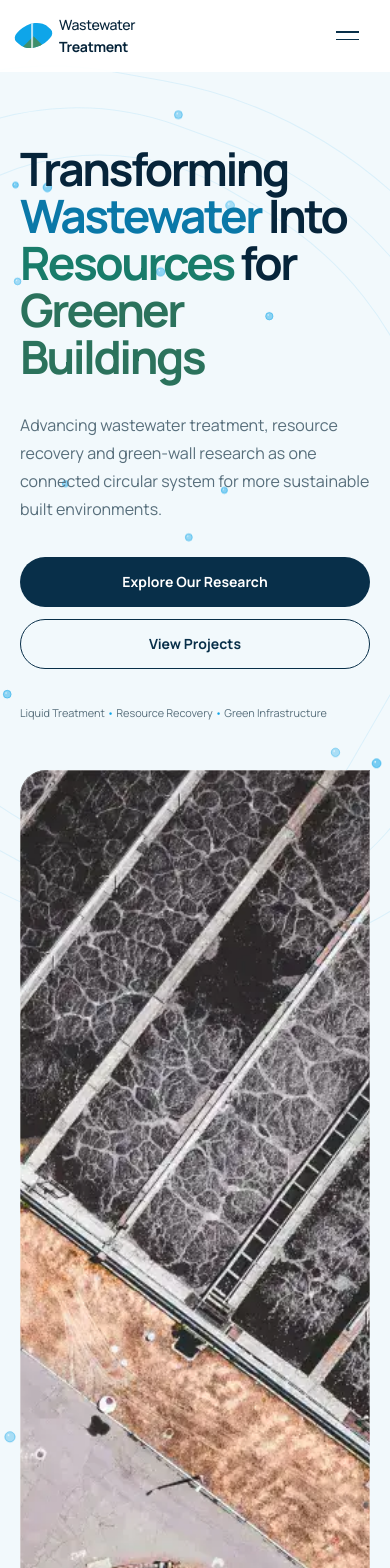
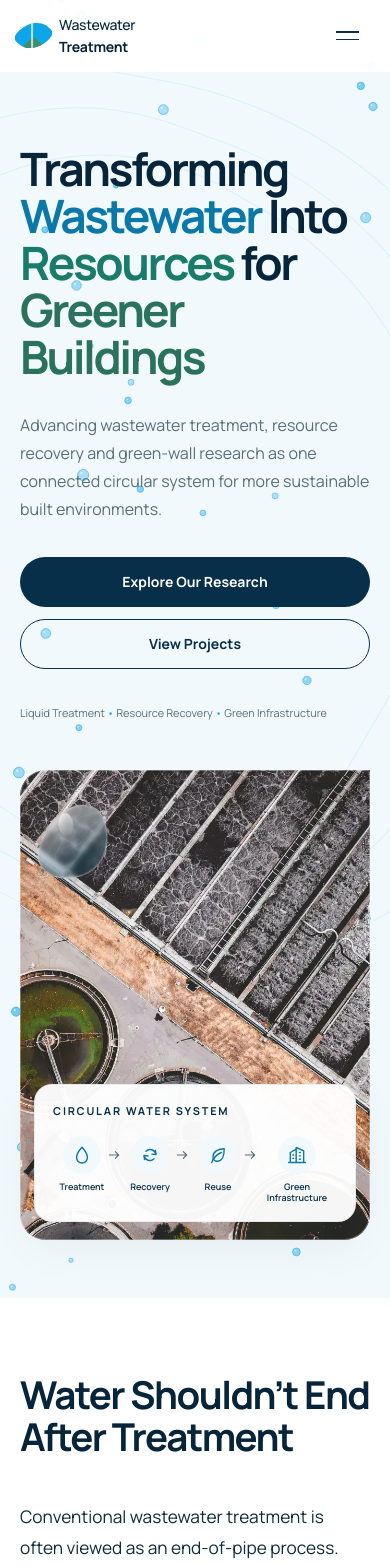
Before and after one commit to xuen00915/wastewater, a React (Vite) app: page / in a window 390 px wide. Shown: the top 1568 px of the page. Built offline with nearby package versions, Linux system fonts and the light colour scheme.

Commit message:
style: refine hero water droplet and ripple layer

```diff
--- a/src/components/interactive-sections.css
+++ b/src/components/interactive-sections.css
@@ -31,7 +31,16 @@
 .hero__visual { position: relative; align-self: stretch; min-height: 610px; }
 .hero__visual > .media { height: 100%; border-radius: var(--radius-media) 0 var(--radius-media) var(--radius-media); }
 .hero__visual > .media::after { position: absolute; inset: 0; border: 1px solid rgb(255 255 255 / 30%); border-radius: inherit; pointer-events: none; content: ''; }
-.circular-card { position: absolute; bottom: 42px; left: -72px; width: min(520px, 76%); padding: 24px 28px; border: 1px solid rgb(8 47 73 / 8%); border-radius: 18px; background: rgb(255 255 255 / 96%); box-shadow: var(--shadow-soft); }
+.hero__visual { isolation: isolate; }
+.hero__visual > .media { position: relative; z-index: 0; }
+.hero-water-effect { position: absolute; z-index: 2; inset: 0; overflow: hidden; pointer-events: none; border-radius: var(--radius-media) 0 var(--radius-media) var(--radius-media); }
+.hero-water-effect__canvas { position: absolute; inset: 0; width: 100%; height: 100%; }
+.hero-water-effect__feature-drop { position: absolute; top: 11%; left: 9%; width: clamp(86px, 9.5vw, 128px); aspect-ratio: .86; border: 1px solid rgb(255 255 255 / 48%); border-radius: 62% 38% 64% 36% / 72% 52% 48% 28%; background: linear-gradient(145deg, rgb(255 255 255 / 38%) 4%, rgb(176 231 247 / 22%) 36%, rgb(14 165 233 / 16%) 70%, rgb(6 36 58 / 10%) 100%); box-shadow: inset 14px 16px 28px rgb(255 255 255 / 22%), inset -12px -16px 24px rgb(8 47 73 / 11%), 0 18px 36px rgb(6 36 58 / 13%); backdrop-filter: blur(2.5px) saturate(1.12); transform: rotate(12deg); opacity: .9; animation: hero-water-float 6.5s ease-in-out infinite; }
+.hero-water-effect__feature-drop::after { position: absolute; right: 13%; bottom: 12%; width: 34%; height: 18%; border-radius: 50%; background: rgb(8 47 73 / 10%); filter: blur(8px); content: ''; }
+.hero-water-effect__feature-highlight { position: absolute; top: 15%; left: 21%; width: 24%; height: 31%; transform: rotate(-18deg); border-radius: 50%; background: linear-gradient(160deg, rgb(255 255 255 / 88%), rgb(255 255 255 / 7%)); filter: blur(.4px); }
+.hero-water-effect__surface { position: absolute; right: 8%; bottom: 18%; left: 14%; height: 1px; background: linear-gradient(90deg, transparent, rgb(255 255 255 / 58%) 36%, rgb(45 212 191 / 46%) 58%, transparent); box-shadow: 0 0 22px rgb(14 165 233 / 26%); opacity: .74; }
+@keyframes hero-water-float { 0%,100% { transform: translate3d(0,0,0) rotate(12deg); } 50% { transform: translate3d(0,6px,0) rotate(14deg); } }
+.circular-card { position: absolute; z-index: 3; bottom: 42px; left: -72px; width: min(520px, 76%); padding: 24px 28px; border: 1px solid rgb(8 47 73 / 8%); border-radius: 18px; background: rgb(255 255 255 / 96%); box-shadow: var(--shadow-soft); }
 .circular-card > p { margin: 0 0 16px; color: var(--navy); font-size: .68rem; font-weight: 700; letter-spacing: .17em; text-transform: uppercase; }
 .circular-card__flow { display: flex; align-items: flex-start; justify-content: space-between; gap: 6px; }
 .circular-card__item { position: relative; display: grid; min-width: 58px; justify-items: center; gap: 7px; color: var(--navy); text-align: center; }
@@ -80,6 +89,7 @@
   .hero__inner { grid-template-columns: .95fr 1.05fr; gap: 32px; }
   .hero h1 { font-size: clamp(3rem, 5.4vw, 4rem); }
   .circular-card { left: -30px; }
+  .hero-water-effect__feature-drop { top: 9%; left: 7%; width: 96px; }
 }
 
 @media (max-width: 900px) {
@@ -98,6 +108,7 @@
   .hero__inner { min-height: auto; grid-template-columns: 1fr; }
   .hero__copy { max-width: 690px; padding-bottom: 16px; }
   .hero__visual { min-height: 570px; }
+  .hero-water-effect__feature-drop { top: 8%; left: 6%; width: 86px; }
   .circular-card { left: 24px; }
   .challenge__grid { grid-template-columns: 1fr; gap: 44px; }
   .process__flow { margin-top: 58px; grid-template-columns: 1fr; gap: 0; }
@@ -117,6 +128,8 @@
   .hero__actions { display: grid; grid-template-columns: 1fr; }
   .hero__topics { font-size: .68rem; }
   .hero__visual { min-height: 470px; }
+  .hero-water-effect__feature-drop { top: 7%; left: 6%; width: 66px; }
+  .hero-water-effect__surface { right: 6%; bottom: 21%; left: 8%; }
   .circular-card { right: 14px; bottom: 18px; left: 14px; width: auto; padding: 18px; }
   .circular-card__item small { font-size: .56rem; }
   .circular-card__arrow { right: -11px; }
@@ -127,4 +140,5 @@
 
 @media (prefers-reduced-motion: reduce) {
   .js .hero h1,.js .hero__description,.js .hero__actions,.js .hero__topics,.js .hero__visual{animation:none}
+  .hero-water-effect__feature-drop { animation: none; }
 }
```
